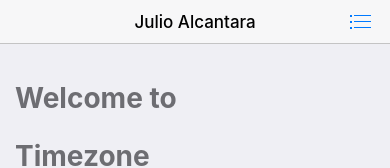
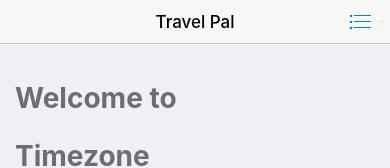
Before and after one commit to julioalcantara/JulioAlcantara_CA2, a plain HTML site: page www/index.html in a window 390 px wide. Shown: the top 168 px of the page. Drawn offline with Linux system fonts and the light colour scheme; some packages are replaced by stand-ins of ours.

Commit message:
Initial commit

```diff
--- a/config.xml
+++ b/config.xml
@@ -1,10 +1,10 @@
 <?xml version='1.0' encoding='utf-8'?>
 <widget id="com.phonegap.helloworld" version="1.0.0" xmlns="http://www.w3.org/ns/widgets" xmlns:cdv="http://cordova.apache.org/ns/1.0">
-    <name>JulioAlcantara_CA2</name>
+    <name>TravelPal</name>
     <description>
         A basic Framework7 template for PhoneGap.
     </description>
-    <author email="alcantara.juliosousa@gmail.com">
+    <author email="dev@cordova.apache.org" href="http://cordova.io">
         Apache Cordova Team
     </author>
     <content src="index.html" />
@@ -16,7 +16,7 @@
     <allow-intent href="mailto:*" />
     <allow-intent href="geo:*" />
     <platform name="android">
-        <preference name="android-minSdkVersion" value="19" />
+        <preference name="android-minSdkVersion" value="14" />
         <allow-intent href="market:*" />
     </platform>
     <platform name="ios">
--- a/www/index.html
+++ b/www/index.html
@@ -21,15 +21,13 @@
     <meta name="msapplication-tap-highlight" content="no">
 
     <!-- Your app title -->
-    <title>Julio Alcatara</title>
+    <title>Travel Pal</title>
 
     <!-- This template defaults to the iOS CSS theme. To support both iOS and material design themes, see the Framework7 Tutorial at the link below:
         http://www.idangero.us/framework7/tutorials/maintain-both-ios-and-material-themes-in-single-app.html
      -->
-
     <link rel="stylesheet" href="lib/framework7/css/framework7.ios.min.css">
     <link rel="stylesheet" href="lib/framework7/css/framework7.ios.colors.min.css">
-
     <link rel="stylesheet" href="css/styles.css">
 </head>
 
@@ -54,7 +52,7 @@
             <div class="navbar">
                 <div class="navbar-inner">
                     <!-- We need cool sliding animation on title element, so we have additional "sliding" class -->
-                    <div class="center sliding">Julio Alcantara</div>
+                    <div class="center sliding">Travel Pal</div>
                     <div class="right">
                         <!--
                           Right link contains only icon - additional "icon-only" class
```
